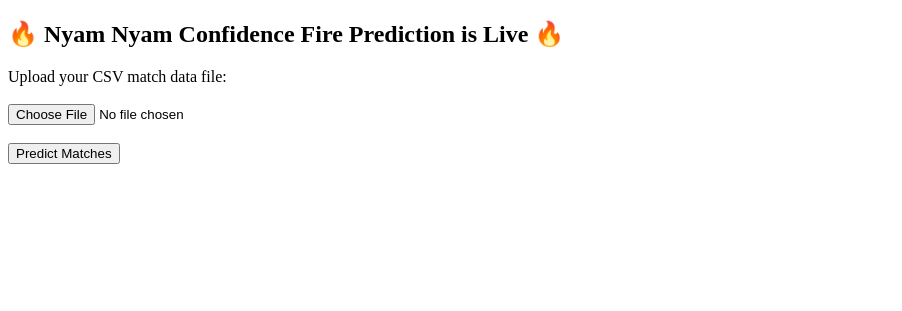
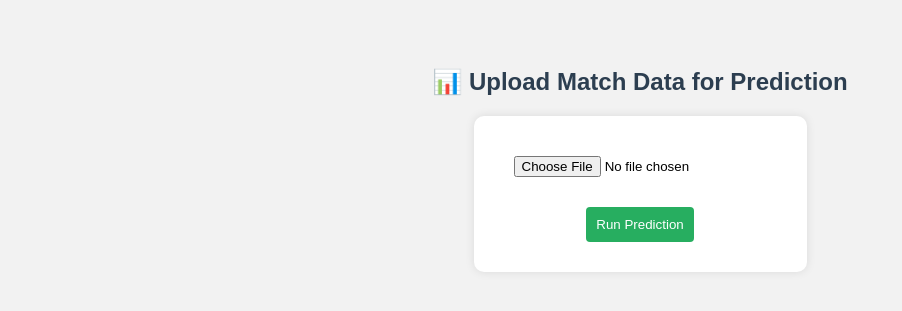
Before and after one commit to njokasoftcoder/nyamnyam-api, a Flask app: page / in a window 1280 px wide. Shown: the top 311 px of the page, without its empty margins (0-902 px from the left). Run offline with Flask 3, Linux system fonts and the light colour scheme; parts of the project's set-up code (start-up, migrations or seed data) failed here and were passed over.

Commit message:
Update form.html

```diff
--- a/templates/form.html
+++ b/templates/form.html
@@ -1,14 +1,52 @@
 <!DOCTYPE html>
-<html>
+<html lang="en">
 <head>
-    <title>Nyam Nyam Match Prediction</title>
+    <meta charset="UTF-8">
+    <title>Nyam Nyam Match Predictor</title>
+    <style>
+        body {
+            font-family: Arial, sans-serif;
+            background-color: #f2f2f2;
+            padding: 40px;
+            text-align: center;
+        }
+
+        h2 {
+            color: #2c3e50;
+        }
+
+        form {
+            background: #fff;
+            padding: 20px;
+            display: inline-block;
+            border-radius: 10px;
+            box-shadow: 0 0 10px rgba(0,0,0,0.1);
+        }
+
+        input[type="file"],
+        input[type="submit"] {
+            margin: 10px;
+            padding: 10px;
+        }
+
+        input[type="submit"] {
+            background-color: #27ae60;
+            color: white;
+            border: none;
+            border-radius: 4px;
+            cursor: pointer;
+        }
+
+        input[type="submit"]:hover {
+            background-color: #219150;
+        }
+    </style>
 </head>
 <body>
-    <h2>🔥 Nyam Nyam Confidence Fire Prediction is Live 🔥</h2>
-    <form action="/" method="POST" enctype="multipart/form-data">
-        <label for="file">Upload your CSV match data file:</label><br><br>
-        <input type="file" name="file" required><br><br>
-        <input type="submit" value="Predict Matches">
+    <h2>📊 Upload Match Data for Prediction</h2>
+    <form method="POST" enctype="multipart/form-data">
+        <input type="file" name="file" accept=".csv" required><br>
+        <input type="submit" value="Run Prediction">
     </form>
 </body>
 </html>
```
